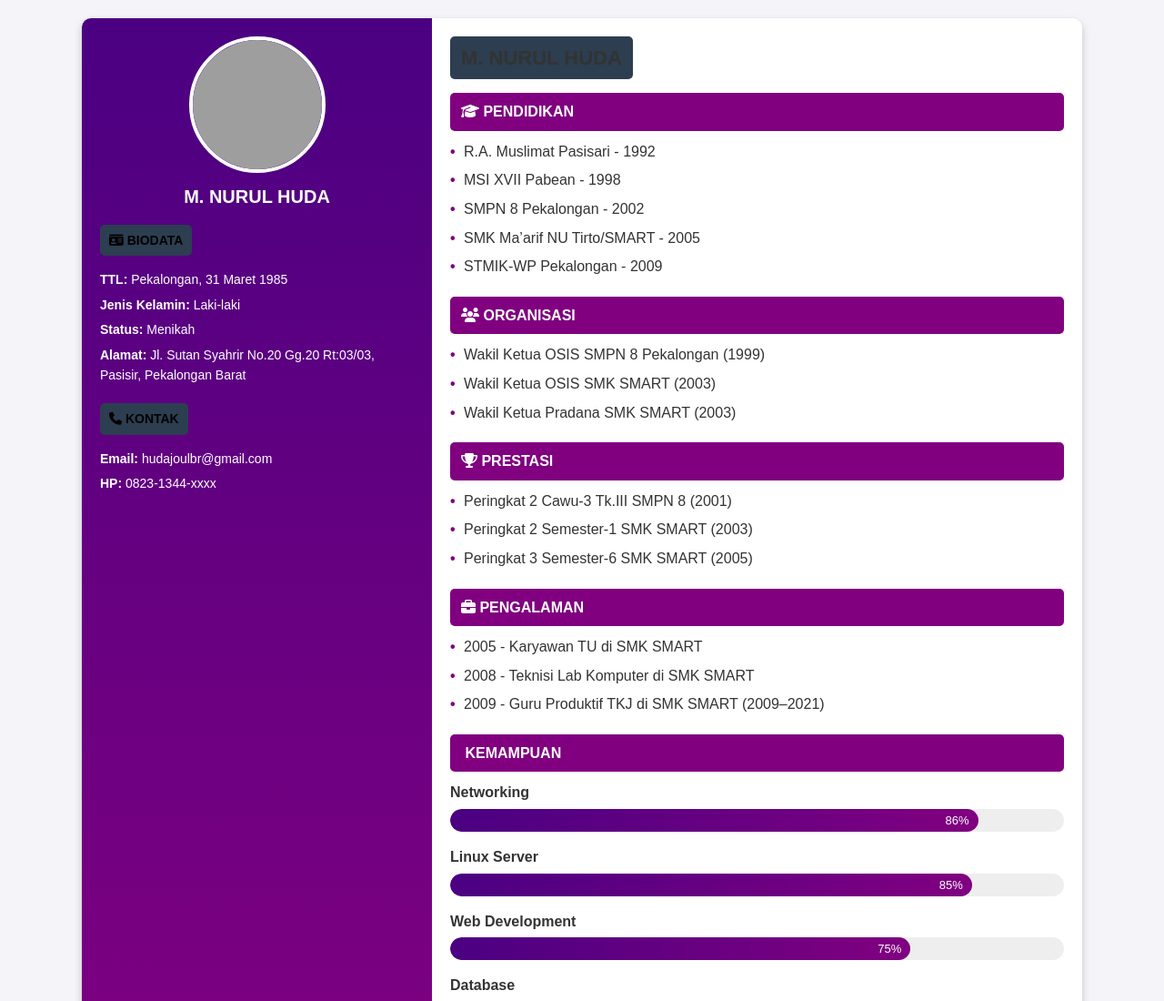
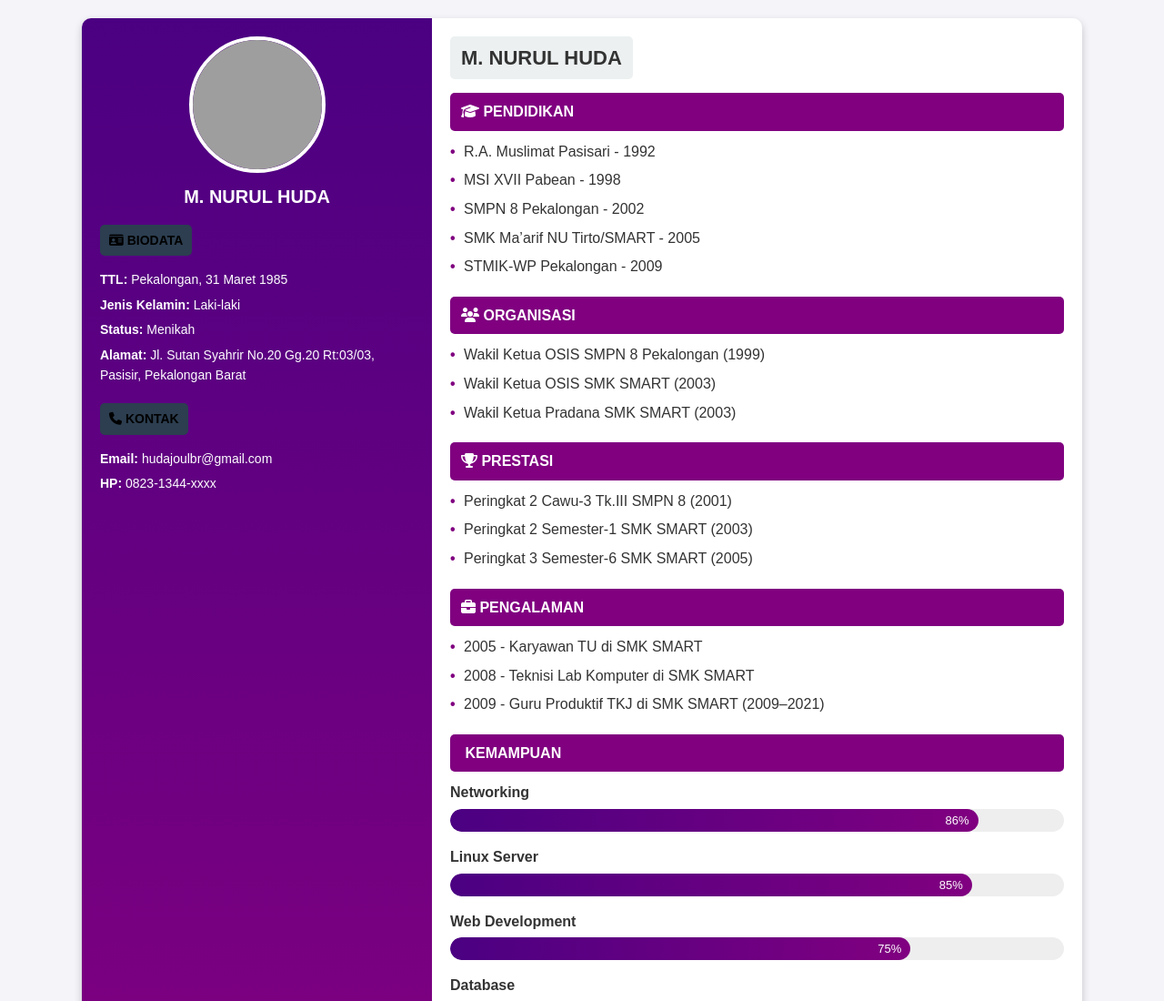
Before and after one commit to hudajoullinux-excel/portofolio3, a plain HTML site: page index.html in a window 1280 px wide. Shown: the top 1100 px of the page at 91% size. Drawn offline with Linux system fonts and the light colour scheme; grey boxes are pictures that could not be loaded; some icons are missing.

Commit message:
Update index.html
update kotak nama lagi

```diff
--- a/index.html
+++ b/index.html
@@ -54,7 +54,7 @@
     .content h2 {
       font-size: 22px;
       margin-bottom: 15px;
-      background: #2C3E50;
+      background: #ECF0F1;
       padding: 6px 12px;
       border-radius: 5px;
       display: inline-block;
```
